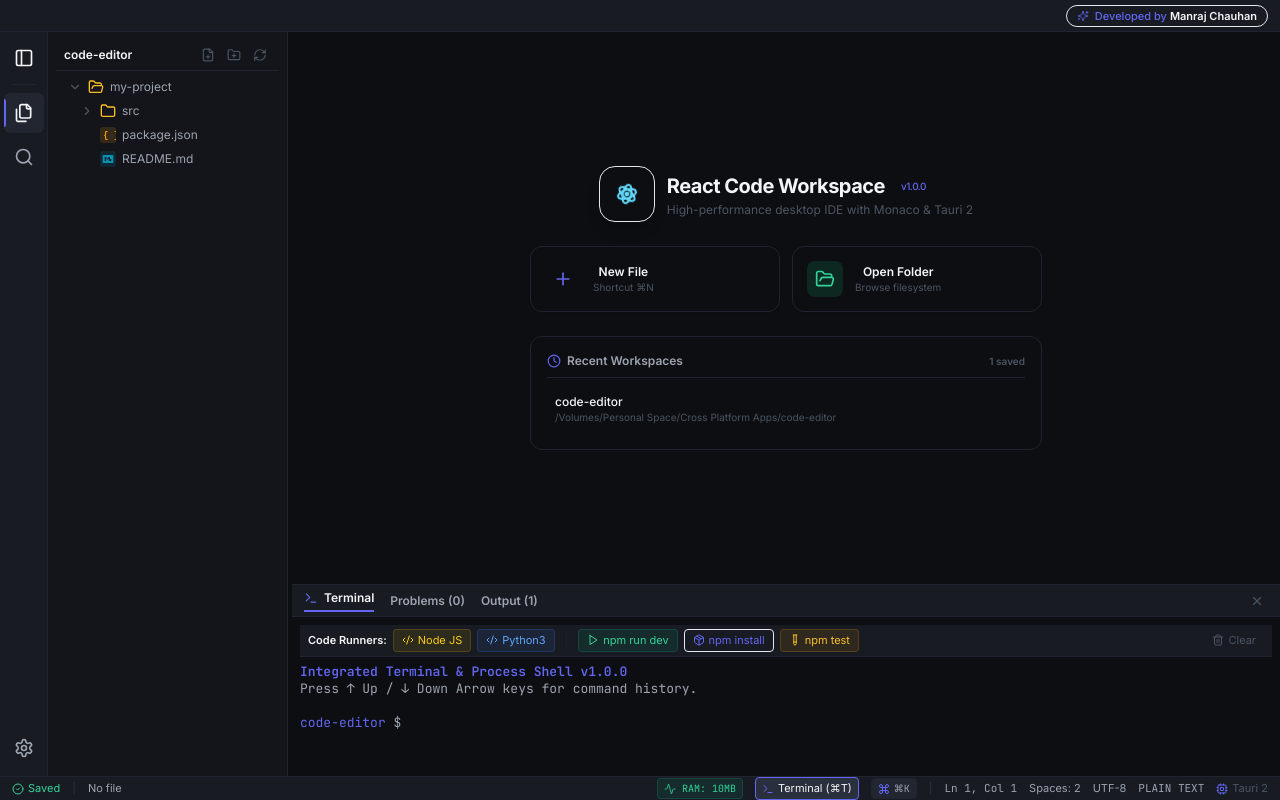
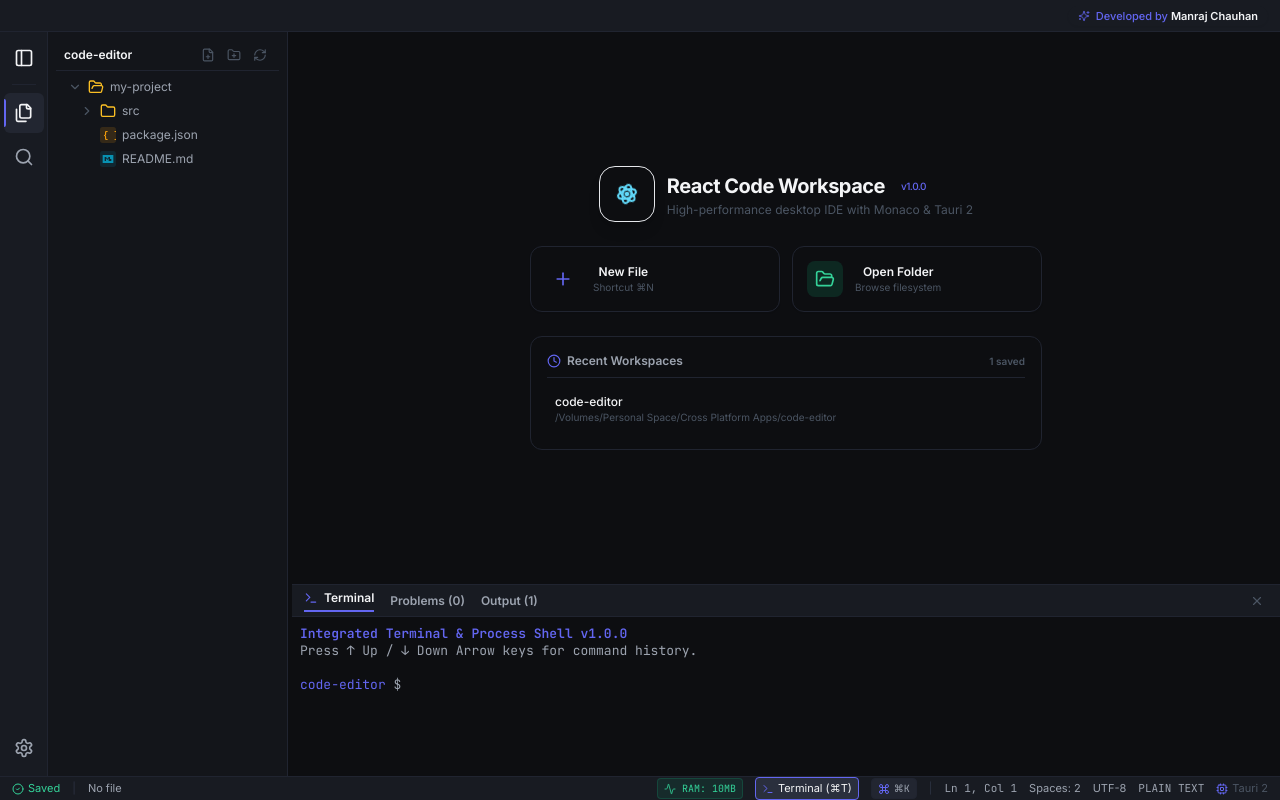
Before and after one commit to manrajchauhan/code-editor, a React (Vite) app: page / in a window 1280 px wide. Both pictures are taken after a click on the button "Terminal (⌘T)". Built offline with nearby package versions, Linux system fonts and the light colour scheme.

Commit message:
fix: remove Code Runners toolbar from TerminalPanel for clean full-height terminal

```diff
--- a/src/components/ui/TopMenuBar.tsx
+++ b/src/components/ui/TopMenuBar.tsx
@@ -11,7 +11,7 @@
       <button
         type="button"
         onClick={onOpenDevModal}
-        className="flex items-center gap-1.5 px-2.5 py-0.5 rounded-full bg-accent/15 border border-accent/30 hover:bg-accent/25 text-accent transition-colors cursor-pointer text-[11px] font-medium shadow-sm"
+        className="flex items-center gap-1.5 px-2.5 py-0.5 rounded-full text-accent transition-colors cursor-pointer text-[11px] font-medium shadow-sm"
         title="Click to view developer info"
       >
         <Sparkles className="w-3 h-3 text-accent animate-pulse" />
--- a/src/features/terminal/components/TerminalPanel.tsx
+++ b/src/features/terminal/components/TerminalPanel.tsx
@@ -2,7 +2,6 @@
 import { Terminal as XTerm } from '@xterm/xterm';
 import { FitAddon } from '@xterm/addon-fit';
 import '@xterm/xterm/css/xterm.css';
-import { Play, Package, TestTube, Trash2, Code2 } from 'lucide-react';
 import { useWorkspaceStore } from '../../workspace/stores/workspaceStore';
 import { useTerminalStore } from '../stores/terminalStore';
 import { executeShellCommand } from '../../../services/fileSystemService';
@@ -189,69 +188,7 @@
   };
 
   return (
-    <div className="w-full h-full bg-[#0d0e11] p-2 overflow-hidden flex flex-col gap-1.5">
-      {/* Terminal Toolbar Quick Actions */}
-      <div className="flex items-center justify-between px-2 py-1 bg-bg-surface border-b border-border-subtle text-[11px] text-text-subtle shrink-0">
-        <div className="flex items-center gap-1.5">
-          <span className="font-semibold text-text-main">Code Runners:</span>
-          <button
-            type="button"
-            onClick={() => executeQuickAction('node --version')}
-            className="flex items-center gap-1 px-2 py-0.5 rounded bg-yellow-500/10 text-yellow-400 border border-yellow-500/20 hover:bg-yellow-500/20 transition-colors"
-          >
-            <Code2 className="w-3 h-3" />
-            <span>Node JS</span>
-          </button>
-          <button
-            type="button"
-            onClick={() => executeQuickAction('python3 --version')}
-            className="flex items-center gap-1 px-2 py-0.5 rounded bg-blue-500/10 text-blue-400 border border-blue-500/20 hover:bg-blue-500/20 transition-colors"
-          >
-            <Code2 className="w-3 h-3" />
-            <span>Python3</span>
-          </button>
-
-          <span className="text-border-subtle mx-1">|</span>
-
-          <button
-            type="button"
-            onClick={() => executeQuickAction('npm run dev')}
-            className="flex items-center gap-1 px-2 py-0.5 rounded bg-emerald-500/10 text-emerald-400 border border-emerald-500/20 hover:bg-emerald-500/20 transition-colors"
-          >
-            <Play className="w-3 h-3" />
-            <span>npm run dev</span>
-          </button>
-          <button
-            type="button"
-            onClick={() => executeQuickAction('npm install')}
-            className="flex items-center gap-1 px-2 py-0.5 rounded bg-accent/10 text-accent border border-accent/20 hover:bg-accent/20 transition-colors"
-          >
-            <Package className="w-3 h-3" />
-            <span>npm install</span>
-          </button>
-          <button
-            type="button"
-            onClick={() => executeQuickAction('npm test')}
-            className="flex items-center gap-1 px-2 py-0.5 rounded bg-amber-500/10 text-amber-400 border border-amber-500/20 hover:bg-amber-500/20 transition-colors"
-          >
-            <TestTube className="w-3 h-3" />
-            <span>npm test</span>
-          </button>
-        </div>
-
-        <button
-          type="button"
-          onClick={() => {
-            if (xtermRef.current) xtermRef.current.clear();
-          }}
-          className="flex items-center gap-1 px-2 py-0.5 rounded hover:bg-bg-hover text-text-subtle hover:text-text-main transition-colors"
-          title="Clear Terminal Screen"
-        >
-          <Trash2 className="w-3 h-3" />
-          <span>Clear</span>
-        </button>
-      </div>
-
+    <div className="w-full h-full bg-[#0d0e11] p-2 overflow-hidden flex flex-col">
       <div ref={terminalRef} className="w-full flex-1 overflow-hidden" />
     </div>
   );
```
